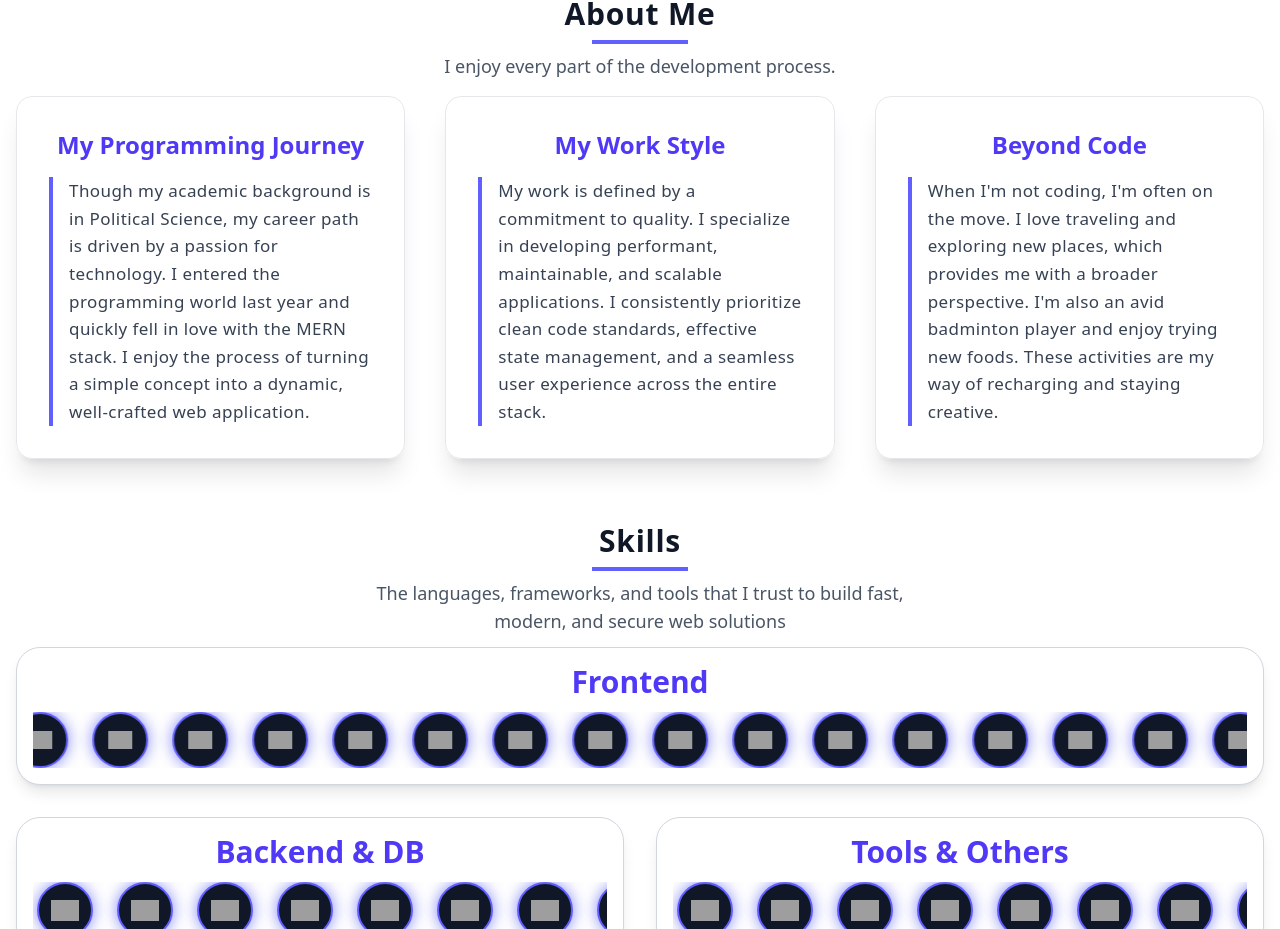
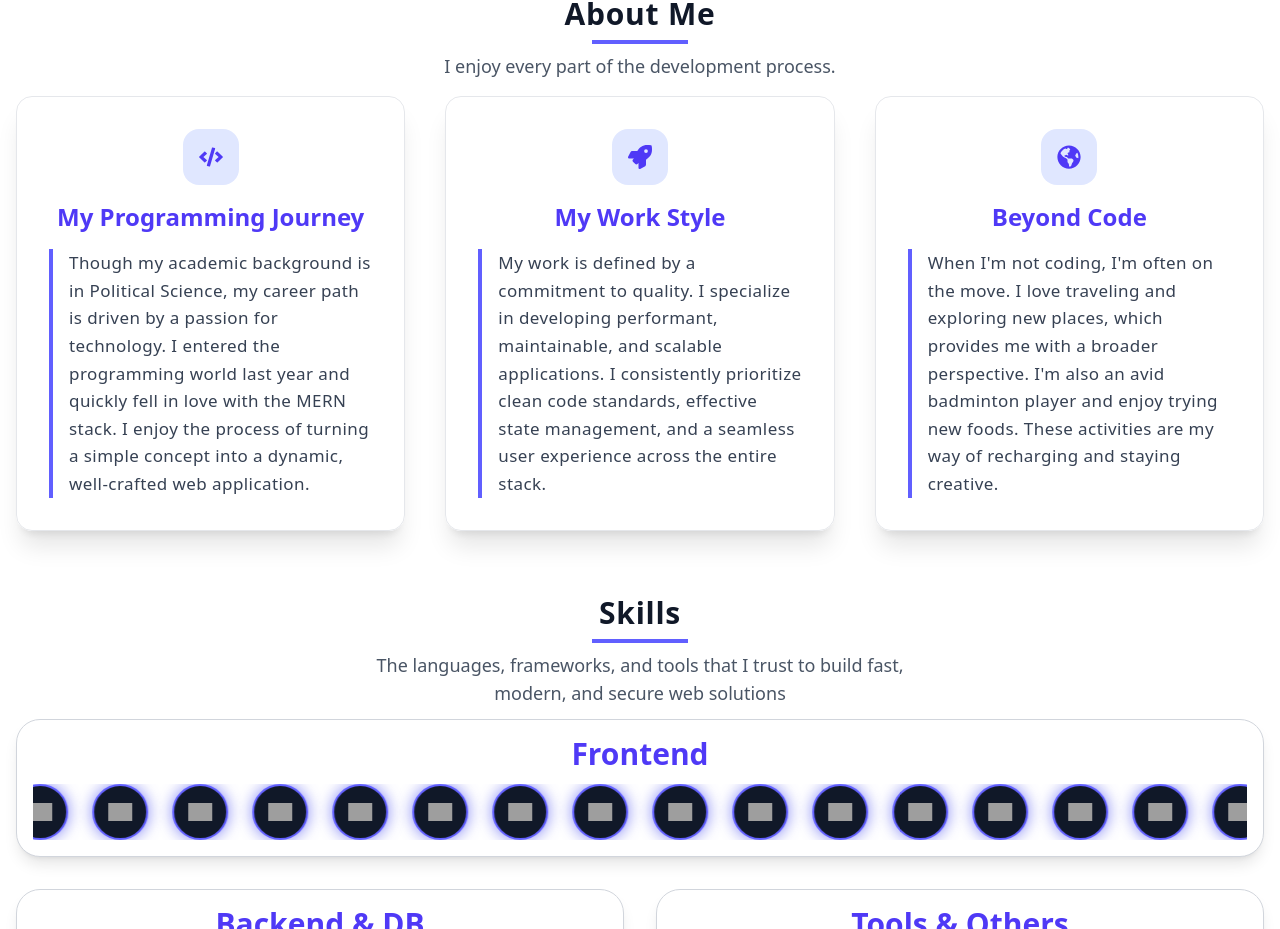
Before and after one commit to SohanurRahman007/my-portfolio-website, a React (Vite) app: page / in a window 1280 px wide. Shown: the part 852-1781 px from the top of the page. Built offline with nearby package versions, Linux system fonts and the light colour scheme; grey boxes are pictures that could not be loaded.

Commit message:
update the about section

```diff
--- a/src/components/About.jsx
+++ b/src/components/About.jsx
@@ -1,21 +1,25 @@
 import React from "react";
 import { motion } from "framer-motion";
+import { FaCode, FaRocket, FaGlobeAmericas } from "react-icons/fa";
 
 const cardData = [
   {
     title: "My Programming Journey",
     content:
       "Though my academic background is in Political Science, my career path is driven by a passion for technology. I entered the programming world last year and quickly fell in love with the MERN stack. I enjoy the process of turning a simple concept into a dynamic, well-crafted web application.",
+    icon: FaCode,
   },
   {
     title: "My Work Style",
     content:
       "My work is defined by a commitment to quality. I specialize in developing performant, maintainable, and scalable applications. I consistently prioritize clean code standards, effective state management, and a seamless user experience across the entire stack.",
+    icon: FaRocket,
   },
   {
     title: "Beyond Code",
     content:
       "When I'm not coding, I'm often on the move. I love traveling and exploring new places, which provides me with a broader perspective. I'm also an avid badminton player and enjoy trying new foods. These activities are my way of recharging and staying creative.",
+    icon: FaGlobeAmericas,
   },
 ];
 
@@ -30,20 +34,34 @@ const About = () => {
         I enjoy every part of the development process.
       </p>
       <div className="max-w-7xl mt-4 mx-auto grid grid-cols-1 md:grid-cols-2 lg:grid-cols-3 gap-10">
-        {cardData.map(({ title, content }, index) => (
+        {cardData.map(({ title, content, icon: Icon }, index) => (
           <motion.div
             key={index}
-            initial={{ opacity: 0, y: 50 }}
-            whileInView={{ opacity: 1, y: 0 }}
+            initial={{ opacity: 0, y: 50, scale: 0.9 }}
+            whileInView={{ opacity: 1, y: 0, scale: 1 }}
             transition={{
-              duration: 0.8,
-              delay: index * 0.2, // This staggers the animation
+              duration: 0.6,
+              delay: index * 0.15,
               ease: "easeOut",
             }}
-            viewport={{ once: false }} // This is the key change!
-            className="card card-compact bg-base-100 dark:bg-gray-800 shadow-xl hover:scale-[1.03] transition-transform duration-300 ease-in-out min-h-[250px] rounded-2xl border border-gray-200 dark:border-gray-700"
+            viewport={{ once: false }}
+            whileHover={{
+              y: -5,
+              transition: { duration: 0.3 },
+            }}
+            className="card card-compact bg-base-100 dark:bg-gray-800 shadow-xl hover:shadow-2xl transition-all duration-300 ease-in-out min-h-[250px] rounded-2xl border border-gray-200 dark:border-gray-700 group"
           >
             <div className="card-body flex flex-col justify-center px-8 py-8 text-center">
+              {/* Icon with animation */}
+              <motion.div
+                initial={{ scale: 0, rotate: -180 }}
+                whileInView={{ scale: 1, rotate: 0 }}
+                transition={{ delay: index * 0.2 + 0.3, type: "spring" }}
+                className="w-14 h-14 bg-indigo-100 dark:bg-indigo-900 rounded-2xl flex items-center justify-center mb-4 mx-auto group-hover:bg-indigo-500 transition-colors duration-300"
+              >
+                <Icon className="text-2xl text-indigo-600 dark:text-indigo-400 group-hover:text-white transition-colors duration-300" />
+              </motion.div>
+
               <h3 className="text-2xl font-bold text-indigo-600 dark:text-indigo-400 mb-4">
                 {title}
               </h3>
```
